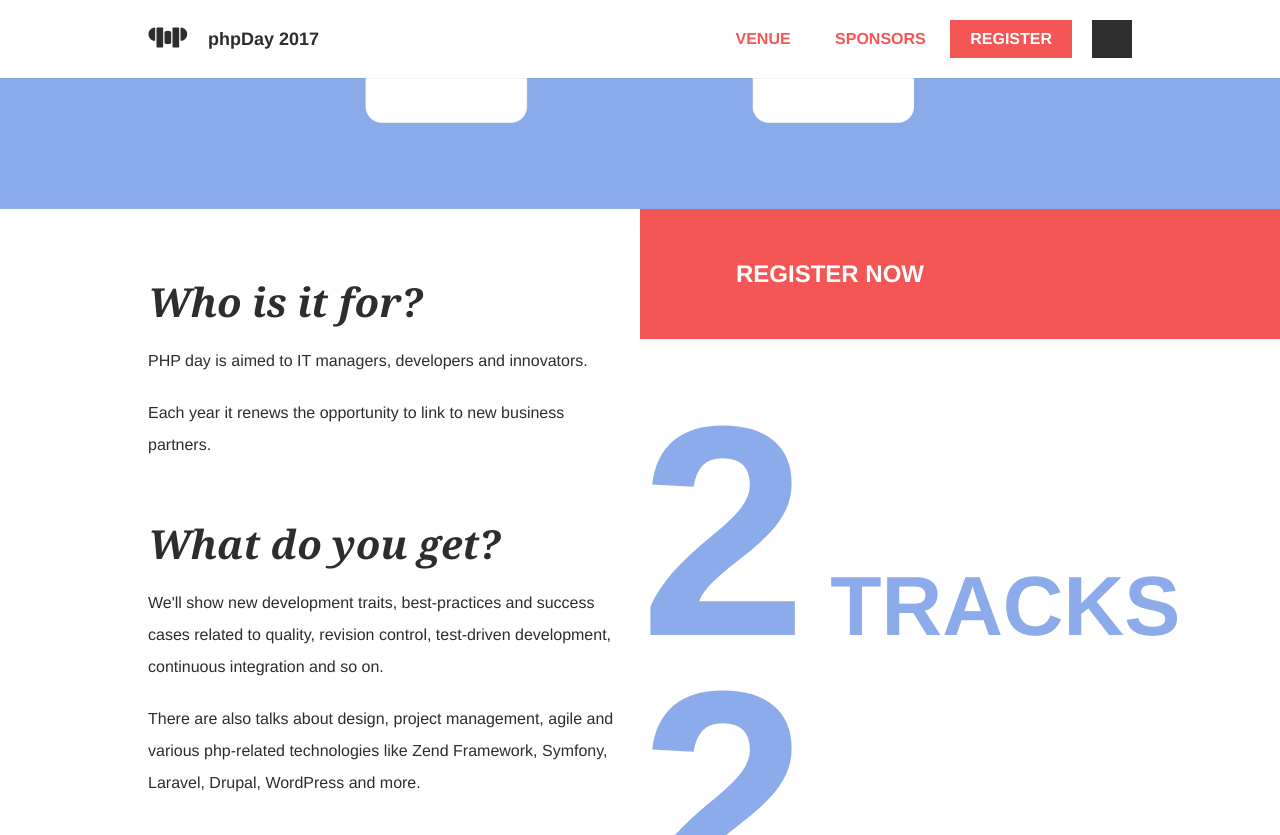
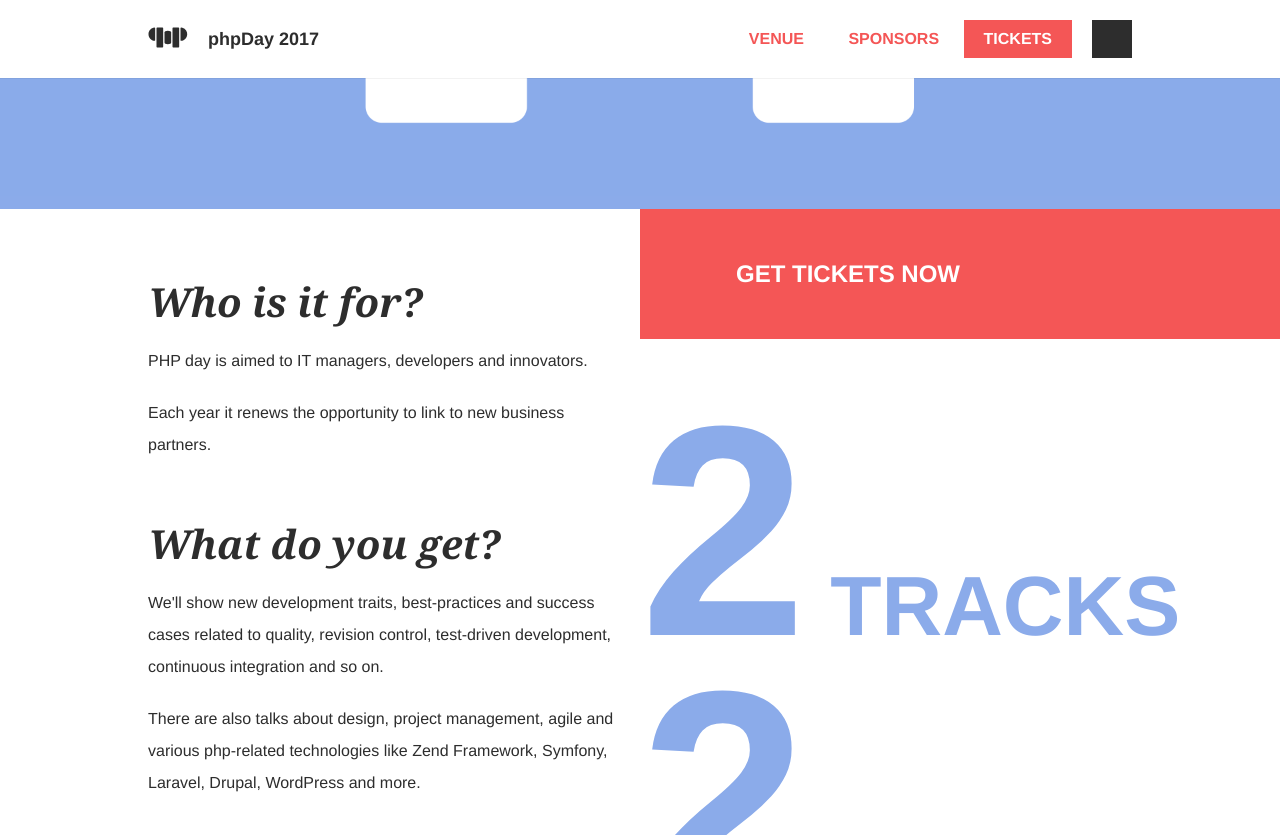
Before and after one commit to GrUSP/2017.phpday.it, a Jekyll site: the page built from index.html, in a window 1280 px wide and 900 px high, scrolled down 561 px, cut to the strip 0-835 px from the top of the window. Built offline with Jekyll 4.4.1, drawn with Linux system fonts in a browser that asks for light colours; some web fonts are replaced.

Commit message:
Uniform tickets labels

```diff
--- a/_includes/index/intro.html
+++ b/_includes/index/intro.html
@@ -17,7 +17,7 @@
   {% else %}
     <a href="{{ site.data.tickets.url }}" class="intro__register">
       <i class="intro__icon icon-play-1"></i>
-      Register now
+      Get tickets now
     </a>
   {% endif %}
 
--- a/_includes/layout/header.html
+++ b/_includes/layout/header.html
@@ -39,7 +39,7 @@
             </div>
           {% else %}
             <a href="{{ site.data.tickets.url }}" target="_blank" class="button button--register">
-              Register
+              Tickets
             </a>
           {% endif %}
 
--- a/_includes/layout/menu.html
+++ b/_includes/layout/menu.html
@@ -19,7 +19,8 @@
         </div>
       {% else %}
         <a href="{{ site.data.tickets.url }}" target="_blank" class="menu__register">
-          Register<br>
+          Get<br>
+          tickets<br>
           now
         </a>
       {% endif %}
```
